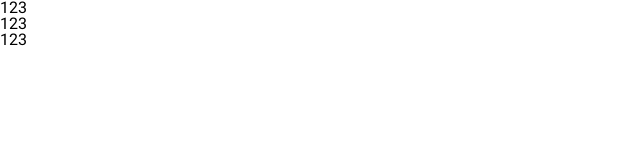
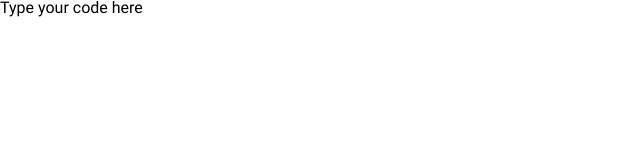
Before and after one commit to GMDJS/ready_template, a website: page assets/index.html in a window 1280 px wide. Shown: the whole page, without its empty margins (0-640 px from the left). Drawn offline with Linux system fonts and the light colour scheme.

Commit message:
Add plugin 'gulp-image'

```diff
--- a/assets/index.html
+++ b/assets/index.html
@@ -1,5 +1,6 @@
 <!DOCTYPE html>
 <html lang="ru">
+
 <head>
 	<meta charset="UTF-8">
 	<title>Ready Template</title>
@@ -16,16 +17,14 @@
 	<link rel="stylesheet" href="https://fonts.googleapis.com/icon?family=Material+Icons">
 	<link rel="stylesheet" href="css/style.css">
 </head>
+
 <body>
 
-    <header class="header">
-      <div class="header__div">123</div>
-      <div class="header__div">123</div>
-      <div class="header__div">123</div>
-    </header>
+	Type your code here
 
 	<!-- Load Your Scripts-->
 	<link rel="stylesheet" href="css/libs.css">
 	<script src="js/common.js"></script>
 </body>
+
 </html>
--- a/assets/sass/_default.sass
+++ b/assets/sass/_default.sass
@@ -1,5 +1,5 @@
 body
-	font-family: Roboto
+	font-family: "Roboto", sans-serif
 	min-width: 320px
 
 *
--- a/package.json
+++ b/package.json
@@ -32,6 +32,7 @@
     "cssnano": "^3.10.0",
     "gulp": "^3.9.1",
     "gulp-group-css-media-queries": "^1.2.0",
+    "gulp-image": "^2.7.6",
     "gulp-notify": "^3.0.0",
     "gulp-postcss": "^6.3.0",
     "gulp-sass": "^3.1.0",
```
Also changed, not shown: assets/css/style.css. Lines whose indentation alone changed are shown as unchanged.
